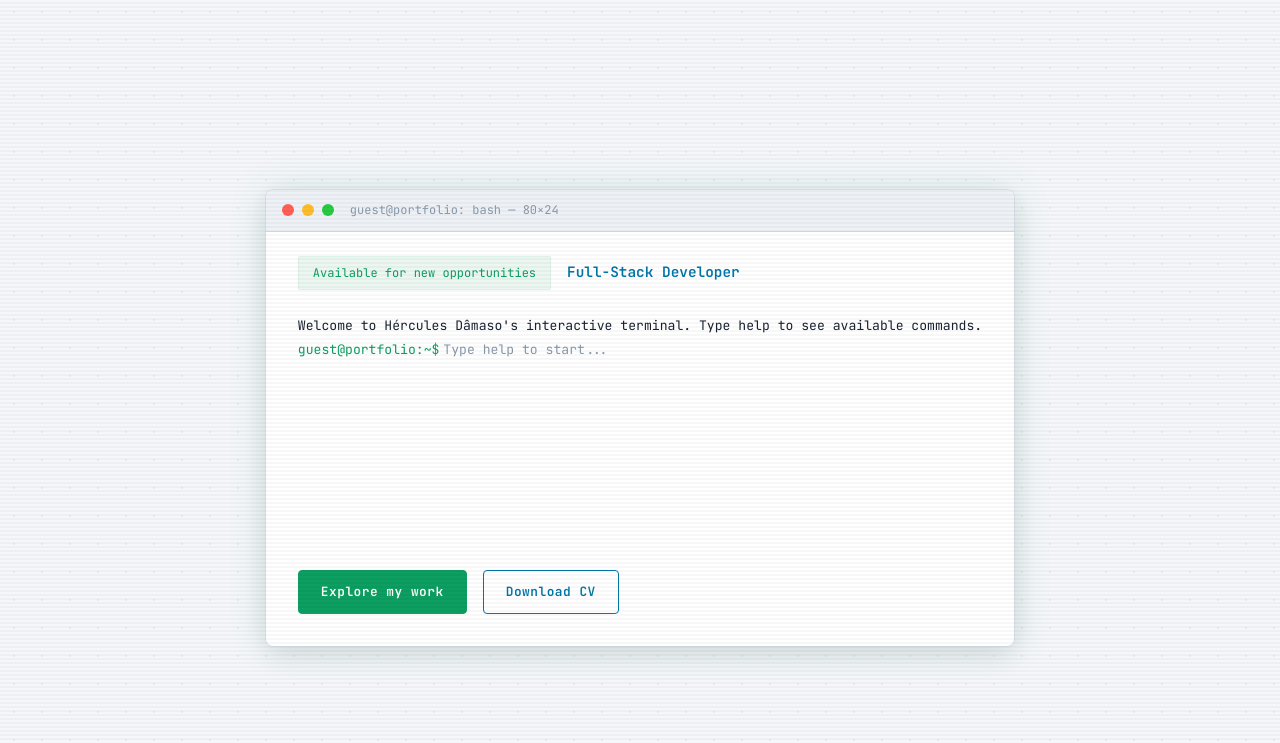
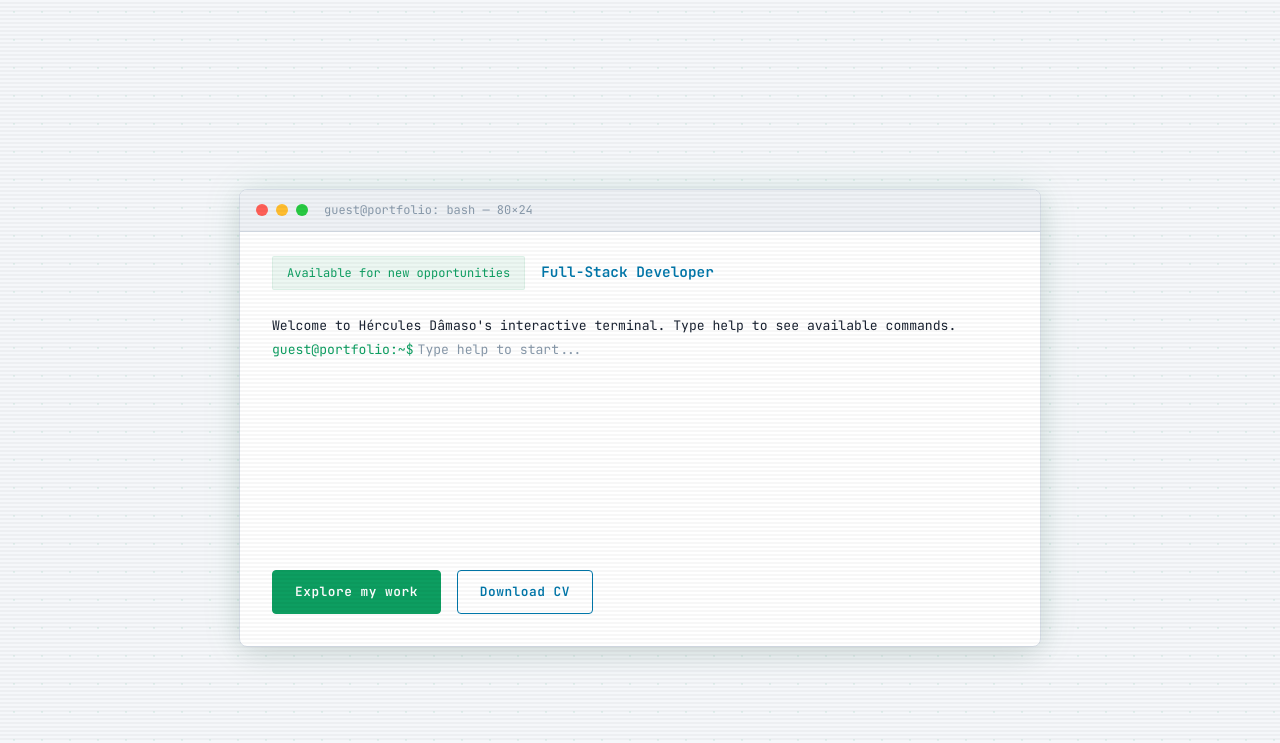
Before and after one commit to HerculesDam/Portfolio, a plain HTML site: page index.html in a window 1280 px wide. Shown: the part 58-801 px from the top of the page. Drawn offline with Linux system fonts and the light colour scheme.

Commit message:
Added minimum width to terminal
Added minimum width to terminal on styles.css

```diff
--- a/css/style.css
+++ b/css/style.css
@@ -486,6 +486,7 @@ body:not(.motion-safe) .animated-bg { display: none; }
   padding: 1.5rem 2rem;
   max-height: 420px;
   min-height: 280px;
+  min-width: 800px;
   overflow-y: auto;
   font-size: 0.82rem;
   line-height: 1.8;
```
